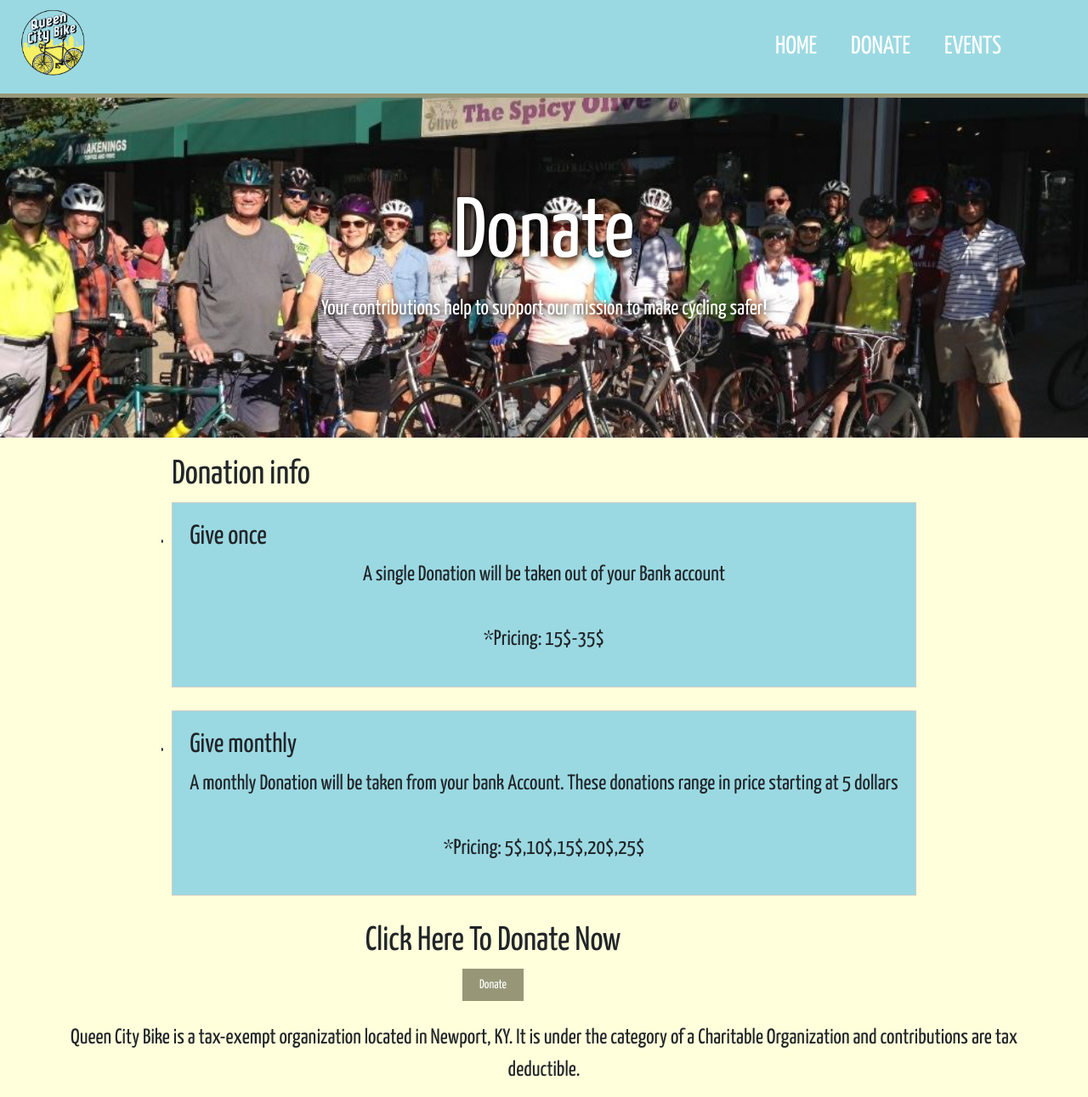
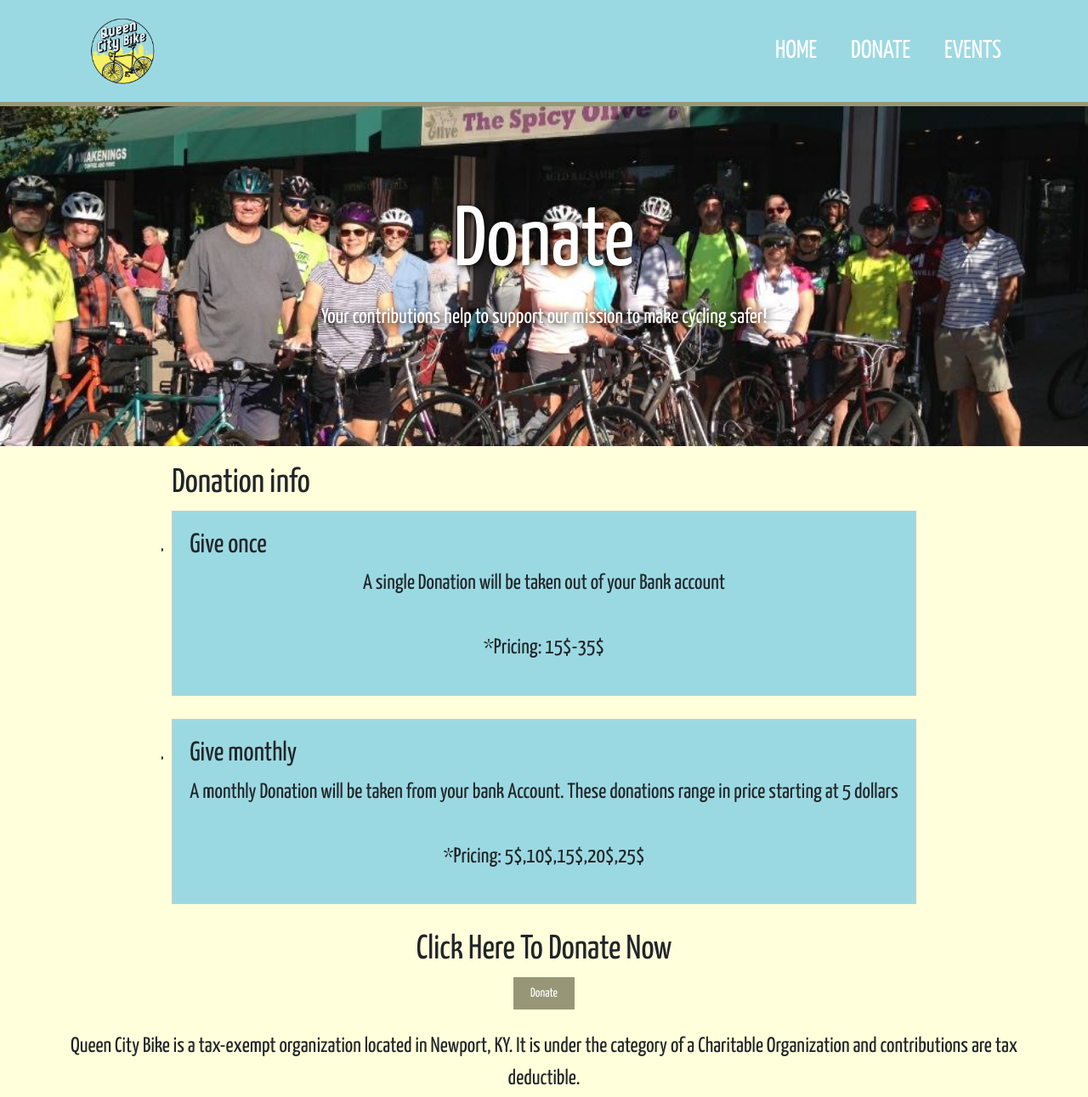
Before and after one commit to commonwealthcoders-group-5/CC5-CapstoneProject-QueenCityBike, a plain HTML site: page aboutus.html in a window 1280 px wide. Shown: the top 1291 px of the page at 85% size. Drawn offline with nearby package versions, Linux system fonts and the light colour scheme.

Commit message:
CSS Bug fix, reduced code bloat

```diff
--- a/aboutus.html
+++ b/aboutus.html
@@ -87,11 +87,8 @@
    <!-- Boxes -->
   <section id="boxes">
     <div class="container">
-      <div class="box">
-
         <h1>Click Here To Donate Now</h1>
         <button class="btn-1">Donate</button>
-      </div>
     </div>
   </section>
 
--- a/aboutusCSS.css
+++ b/aboutusCSS.css
@@ -39,8 +39,15 @@
 		margin-left: 20px;
 	}
 
-	#boxes > .container{
+	#boxes {
+		display: flex;
 		align-items: center;
+		justify-content: center;
+	}
+
+	#boxes > .container {
+		align-items: center;
+		justify-content: center;
 		padding: 15px;
 		text-align: center;
 		margin: 10px;
--- a/eventsCSS.css
+++ b/eventsCSS.css
@@ -1,4 +1,3 @@
-/* TODO: Jared's css */
 
 #showcase {
     background-image: url("Images/imageSix.jpg");
--- a/indexCSS.css
+++ b/indexCSS.css
@@ -1,7 +1,3 @@
-/* * Comment Color-Coding */
-/* ! Wyatt */
-/* ? Heather */
-/* TODO: Jared */
 
 @import url('https://fonts.googleapis.com/css2?family=Yanone+Kaffeesatz:wght@400;700&display=swap');
 
--- a/style.css
+++ b/style.css
@@ -1,7 +1,3 @@
-/* * Comment Color-Coding */
-/* ! Wyatt */
-/* ? Heather */
-/* TODO: Jared */
 
 @import url('https://fonts.googleapis.com/css2?family=Yanone+Kaffeesatz:wght@400;700&display=swap');
 
@@ -27,13 +23,6 @@ ul {
     margin: 0;
     padding: 0;
 
-}
-
-#hope {
-    display: flex;
-    position: absolute;
-    top: 0;
-    left: 0;
 }
 
 
```
